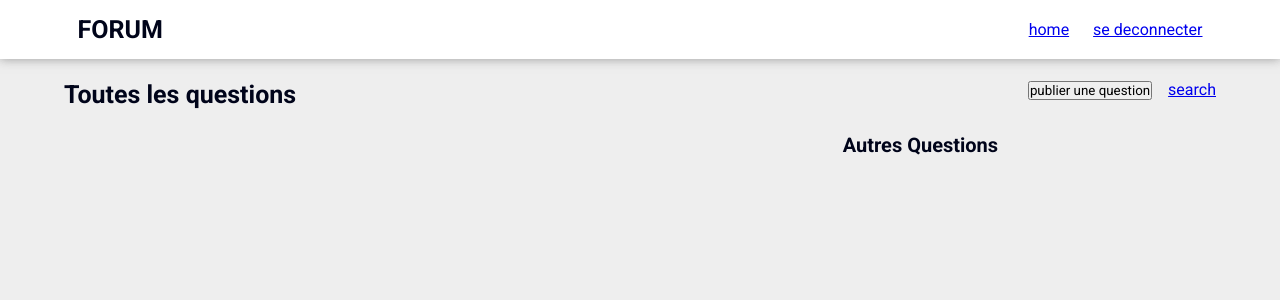
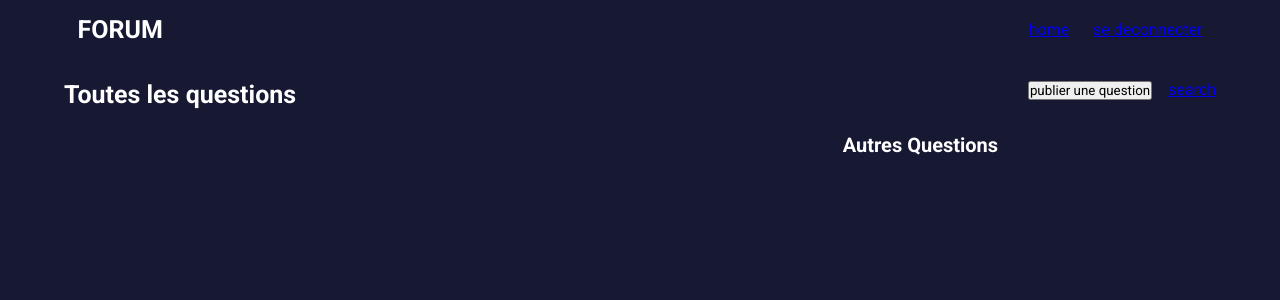
Before and after one commit to Wilondja243/forum, a Django app: page /site/home/ in a window 1280 px wide. Shown: the top 300 px of the page. Run offline with Django 5.2, Linux system fonts and the light colour scheme; the visitor is signed in with stand-in values (Sample User, id 1); data that the repository does not hold is empty.

Commit message:
Update forum project

```diff
--- a/forum/apps/project/static/stylesheet/styles.css
+++ b/forum/apps/project/static/stylesheet/styles.css
@@ -11,20 +11,21 @@
 
 
 body{
-    background: #eeeeee;
+    background: #171933;
+    color: rgb(255, 255, 255);
 }
 
 h1,h2{
-    color: #00041a;
+    color: #ffffff;
     font-size: clamp(18px, 10vw, 25px);
 }
 h3,h4{
-    color: #00041a;
+    color: #ffffff;
     font-size: clamp(16px, 10vw, 20px);
 }
 
 small{
-    color: #00000091;
+    color: #ffffff91;
 }
 
 
@@ -35,8 +36,8 @@ small{
 header{
     padding: 15px;
     width: 100%;
-    box-shadow: 0 0 10px #868686ce;
-    background: #ffffff;
+    box-shadow: 0 0 10px #86868600;
+
     position:fixed;
     top: 0;
     z-index: 50;
@@ -81,15 +82,20 @@ header nav ul{
     display: block;
     margin-top: 1.5em;
 }
-.container :is(.block-container .left-content){
+.container .block-container .left-content{
    display: flex;
    justify-content: lelt;
    column-gap: 2em;
    row-gap: 0.5em;
    padding: 15px;
    margin-top: 0.2em;
-   background: #ffffff;
+   /* background: #22244d; */
 }
+.container .block-container .left-content:hover{
+    background: #22244d4b;
+    box-shadow: 0 10px 20px #0000002a;
+ }
+
 .container :is(.block-container img){
     width: 80px;
     border-radius: 50%;
--- a/forum/apps/project/templates/templates/based/main.html
+++ b/forum/apps/project/templates/templates/based/main.html
@@ -4,7 +4,6 @@
 <head>
     <meta charset="UTF-8">
     <meta name="viewport" content="width=device-width, initial-scale=1.0">
-    <link rel="stylesheet" href="{% static 'node_module/' %}">
     <link rel="stylesheet" href="{% static 'stylesheet/styles.css' %}">
     <title>Document</title>
 </head>
```
